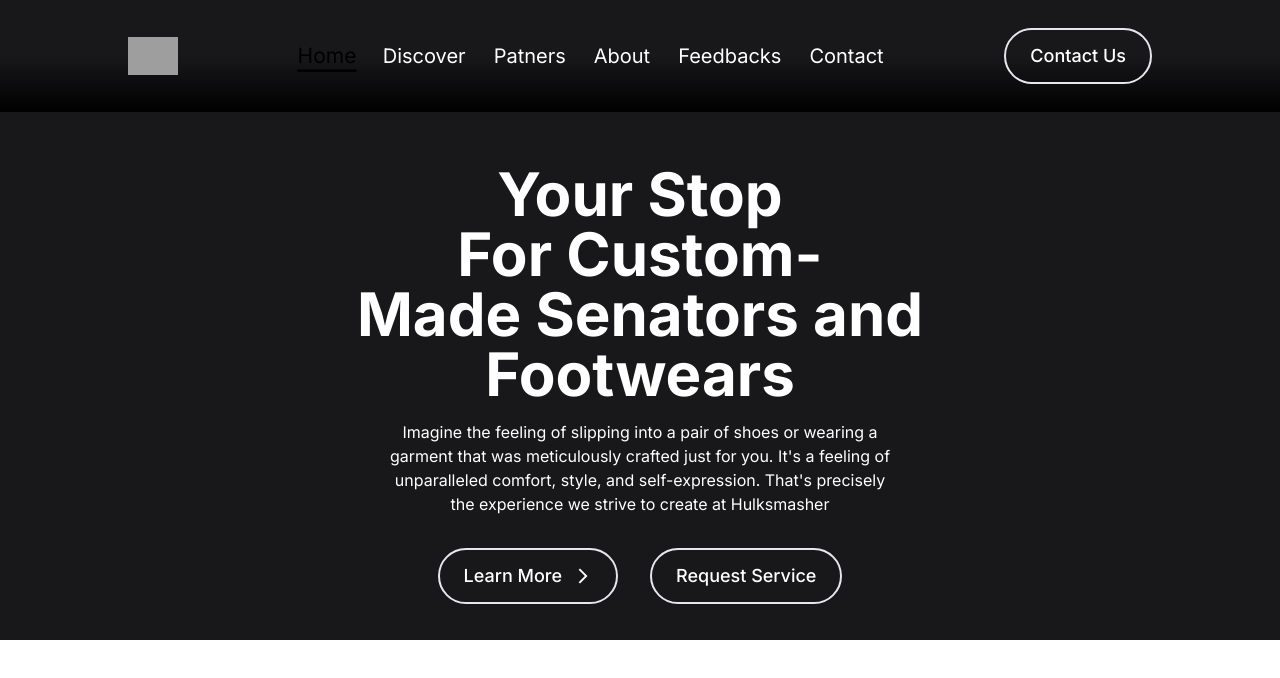
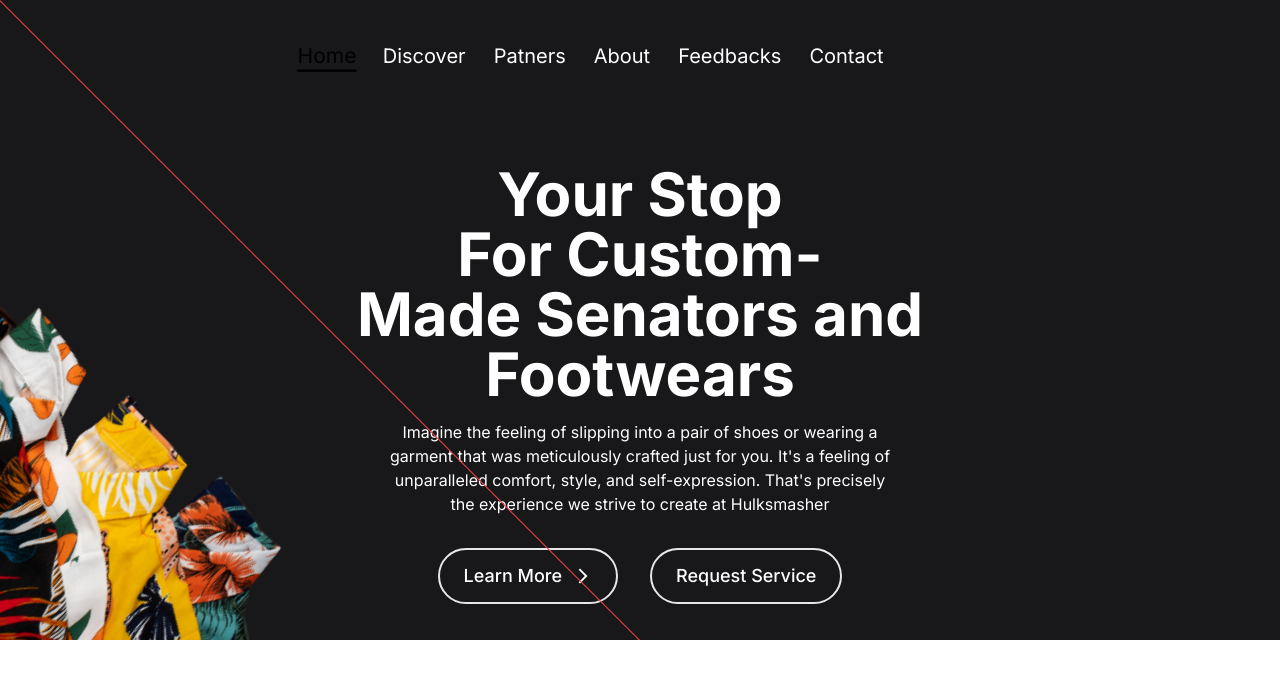
Before and after one commit to mmesomasaint/hulksmasher, a Next.js app: page / in a window 1280 px wide. Shown: the top 678 px of the page. Built offline with nearby package versions, Linux system fonts and the light colour scheme; grey boxes are pictures that could not be loaded.

Commit message:
Feat: Add the shirts rotate-45

```diff
--- a/app/page.tsx
+++ b/app/page.tsx
@@ -1,12 +1,13 @@
 import Header from './components/header'
 import { MdOutlineArrowForwardIos } from 'react-icons/md'
+import Image from 'next/image'
 
 export default function Home() {
   return (
     <main className=''>
       <Header />
       <section className='max-w-[90rem] mx-auto'>
-        <div className='h-fit md:h-[40rem] w-full bg-zinc-900'>
+        <div className='relative overflow-hidden h-fit md:h-[40rem] w-full bg-zinc-900'>
           <div className='flex justify-center items-center h-full'>
             <div className='w-full h-fit pt-32 text-center'>
               <h1 className='block w-[90%] sm:w-[70%] lg:w-[60%] xl:w-[50%] mx-auto text-4xl md:text-6xl font-bold leading-loose text-white mb-4'>
@@ -36,6 +37,11 @@ export default function Home() {
               </div>
             </div>
           </div>
+          <div className='absolute origin-top-left rotate-45 top-0 z-30 w-full h-full border border-red-500'>
+            <div className='relative w-[50%] h-full'>
+            <Image src='/shirts-display.png' fill sizes='55vw' alt='shirts row' />
+            </div>
+          </div>
         </div>
       </section>
       <section></section>
```
